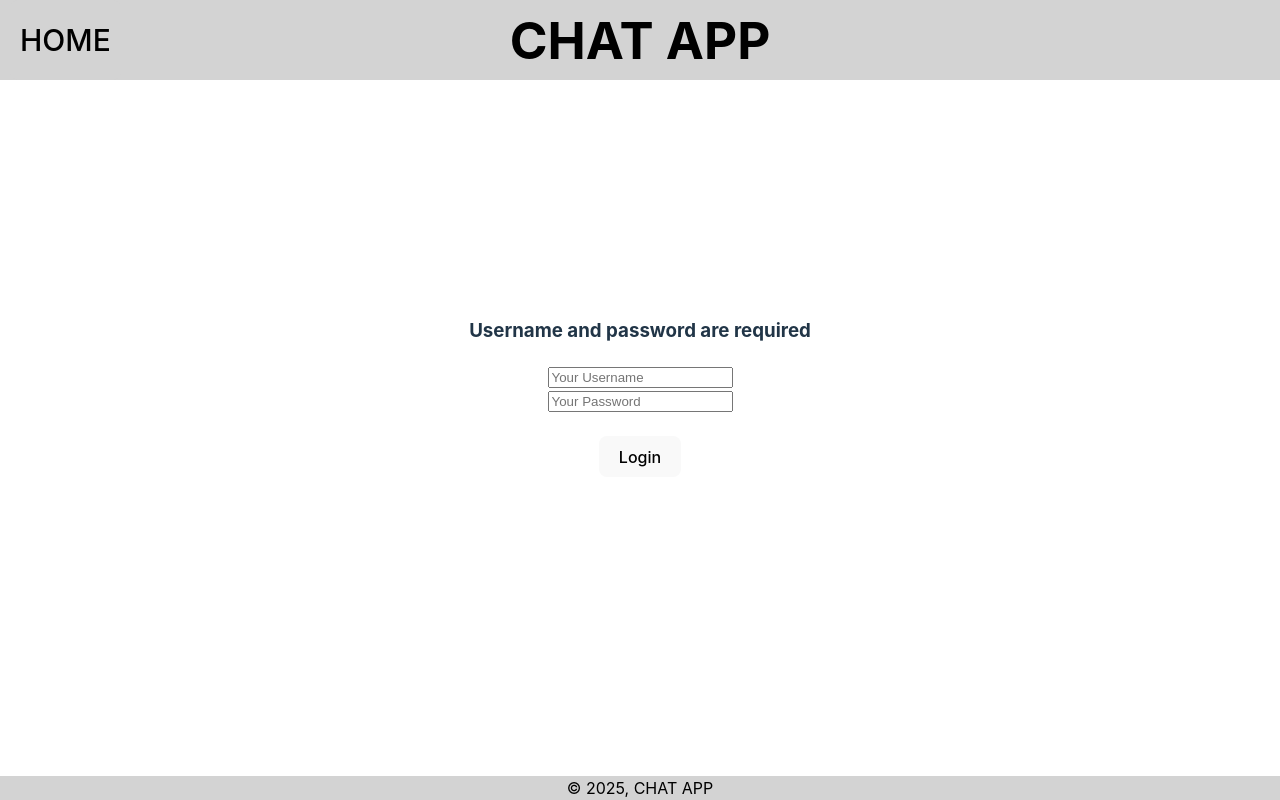
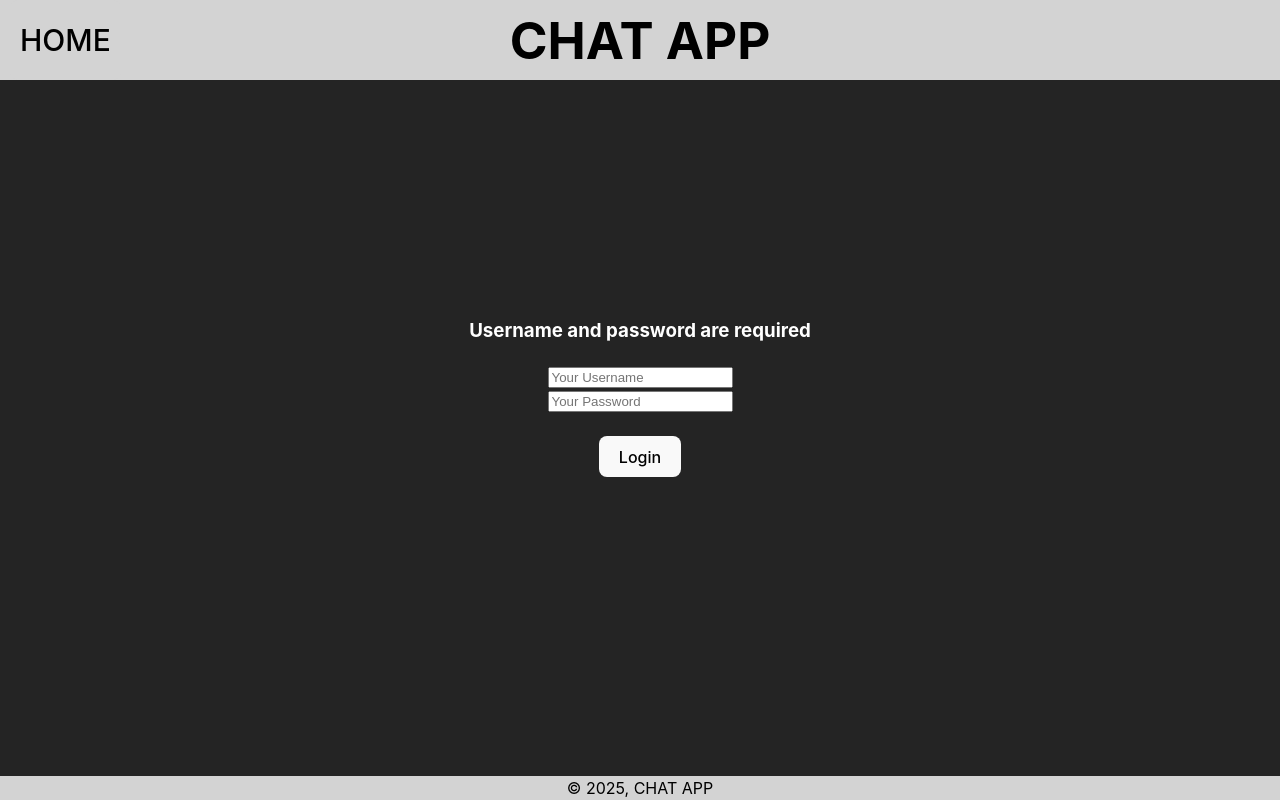
Before and after one commit to IvannaGotsova/ChatApp, a React (Vite) app in the folder chatapp/: page / in a window 1280 px wide. Built offline with nearby package versions, Linux system fonts and the light colour scheme.

Commit message:
Added new styles

```diff
--- a/chatapp/src/App.css
+++ b/chatapp/src/App.css
@@ -3,4 +3,9 @@
     margin: 0 auto;
     padding: 0;
     text-align: center;
-  }
+}
+
+body {
+        color: white;
+        background-color: #242424;
+    }
```
